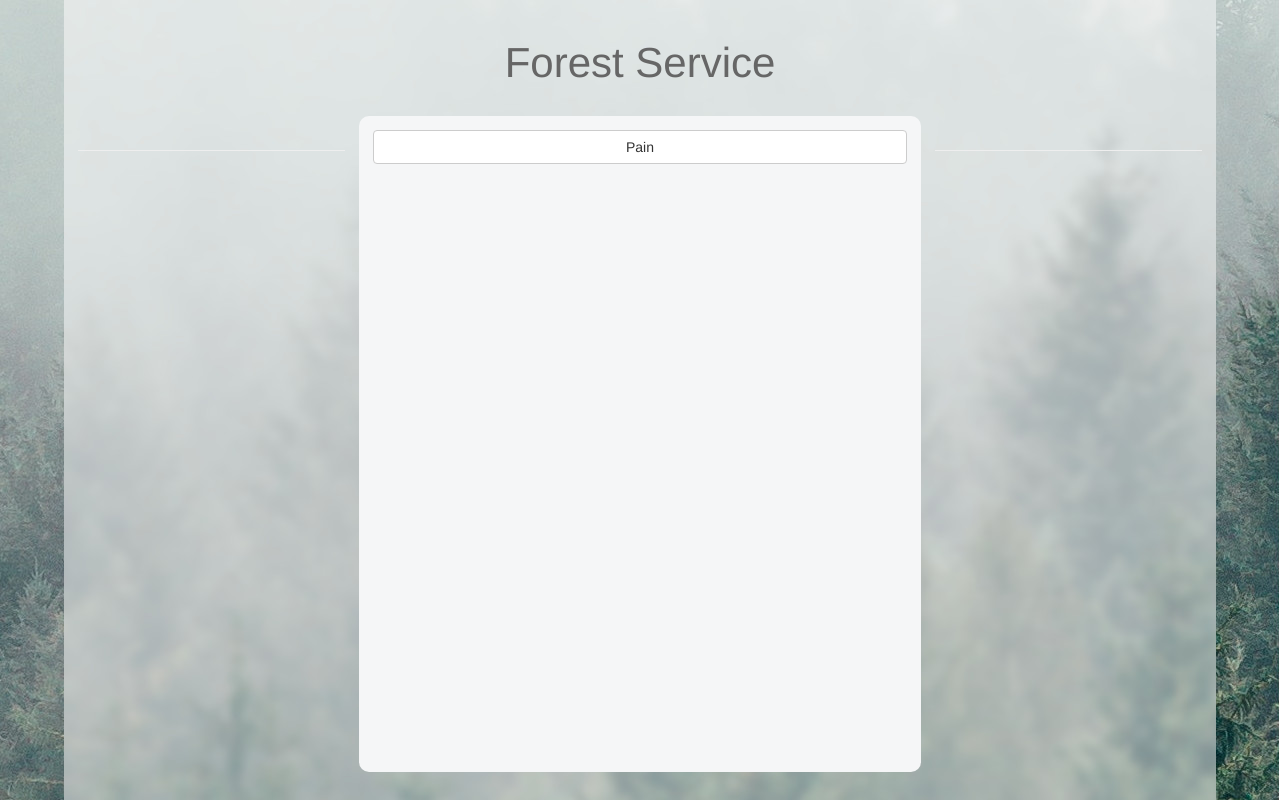
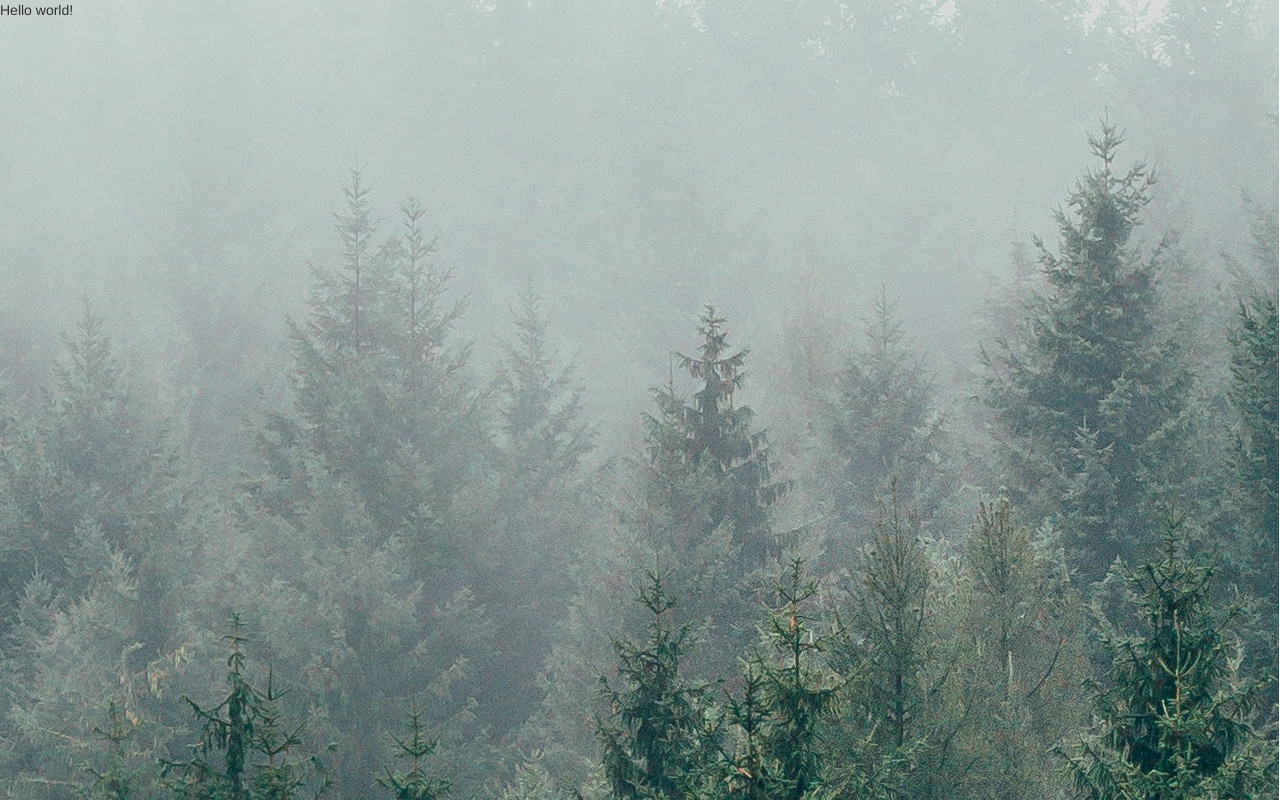
Before and after one commit to Gulumulu/OAMK-DesAndImplGraphApp, a React (Create React App) app: page /print in a window 1280 px wide. Built offline with nearby package versions, Linux system fonts and the light colour scheme.

Commit message:
Routing works somewhat, but App.js gets the .css files from every imported view

```diff
--- a/src/App.js
+++ b/src/App.js
@@ -1,10 +1,15 @@
 import React, { Component } from 'react';
+import { Switch, Route } from 'react-router-dom';
 import Main from './views/Main';
+import Print from './views/Print';
 
 class App extends Component {
     render() {
         return (
-            <Main />
+            <Switch>
+                <Route exact path="/" component={ Main } />
+                <Route exact path="/print" component={ Print } />
+            </Switch>
         );
     }
 }
--- a/src/index.js
+++ b/src/index.js
@@ -1,13 +1,14 @@
 import React from 'react';
-import {BrowserRouter as Router} from 'react-router-dom'
 import ReactDOM from 'react-dom';
-import './styles/index.css';
-import App from './App';
+import { BrowserRouter, Route, Switch } from 'react-router-dom';
+
 import registerServiceWorker from './registerServiceWorker';
 
-ReactDOM.render(
-    <Router>
+import App from './App';
+
+ReactDOM.render((
+    <BrowserRouter>
         <App />
-    </Router>
-    , document.getElementById('root'));
+    </BrowserRouter>
+), document.getElementById('root'));
 registerServiceWorker();
--- /dev/null
+++ b/src/styles/.#index.css
@@ -0,0 +1 @@
+aatu@sylitoppi.1149:1511963362
--- a/src/styles/App.css
+++ b/src/styles/App.css
@@ -1,6 +1,5 @@
 body {
     background: url("../images/bg-normal.jpg") 100% fixed ;
-
 }
 #root {
     height: 100vh;
--- /dev/null
+++ b/src/styles/Print.css
@@ -0,0 +1,6 @@
+body {
+    background: white;
+    height: 297mm;
+    width: 210mm;
+    padding: 2em;
+}
--- a/src/styles/index.css
+++ /dev/null
@@ -1,5 +0,0 @@
-body {
-  margin: 0;
-  padding: 0;
-  font-family: sans-serif;
-}
--- a/src/views/Main.js
+++ b/src/views/Main.js
@@ -1,26 +1,22 @@
 import React, { Component } from 'react';
+import { Link } from 'react-router-dom';
 import '../styles/App.css';
 import 'bootstrap/dist/css/bootstrap.min.css';
 
-class Menu extends Component {
-    constructor(props) {
-	       super(props);
-	       }
+class Main extends Component {
 
     render() {
         return (
             <div className="App">
-
                 <div className="App-header">
                     <h1 className="App-title">Forest Service</h1>
                 </div>
 
                 <div className="App-content">
-
                     <div className="pad"><hr />
     		            </div>
     		            <div className="main">
-		                      <button className="btn btn-default btn-block">Pain</button>
+                        ASD
     		            </div>
     		            <div className="pad"><hr />
     		            </div>
@@ -30,4 +26,4 @@ class Menu extends Component {
     }
 }
 
-export default Menu;
+export default Main;
--- a/src/views/Print.js
+++ b/src/views/Print.js
@@ -1,12 +1,11 @@
 import React, { Component } from 'react';
-import './Print.css'
+//import '../styles/Print.css'
 
 class Print extends Component {
-
-	       render() {
-	           return(
-
-	           );
-	       }
-    }
+	  render() {
+	      return(
+		        <div>Hello world!</div>
+	      );
+	  }
+}
 export default Print;
```
Also changed, not shown: 1 other file (tests, documents, lock files or other folders). Lines whose indentation alone changed are shown as unchanged.
